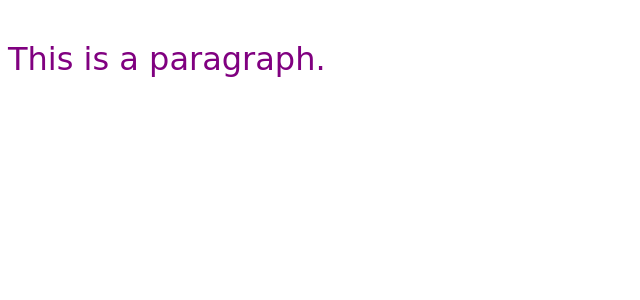
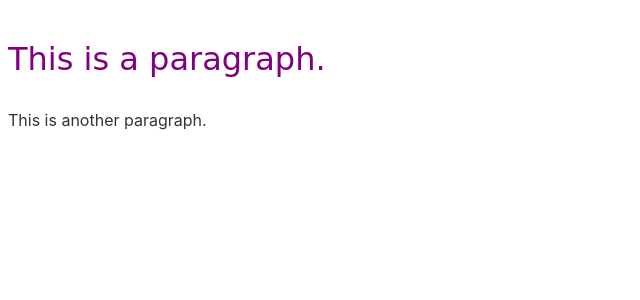
Before and after one commit to kkata/svelte-tutorial, a Svelte app: page / in a window 1280 px wide. Shown: the top 300 px of the page, without its empty margins (0-640 px from the left). Built offline with nearby package versions, Linux system fonts and the light colour scheme.

Commit message:
1.d nested components

```diff
--- a/src/App.svelte
+++ b/src/App.svelte
@@ -1,3 +1,7 @@
+<script>
+import Nested from './Nested.svelte'
+</script>
+
 <style>
 	p {
 		color: purple;
@@ -7,3 +11,4 @@
 </style>
 
 <p>This is a paragraph.</p>
+<Nested />
--- /dev/null
+++ b/src/Nested.svelte
@@ -0,0 +1 @@
+<p>This is another paragraph.</p>
```
